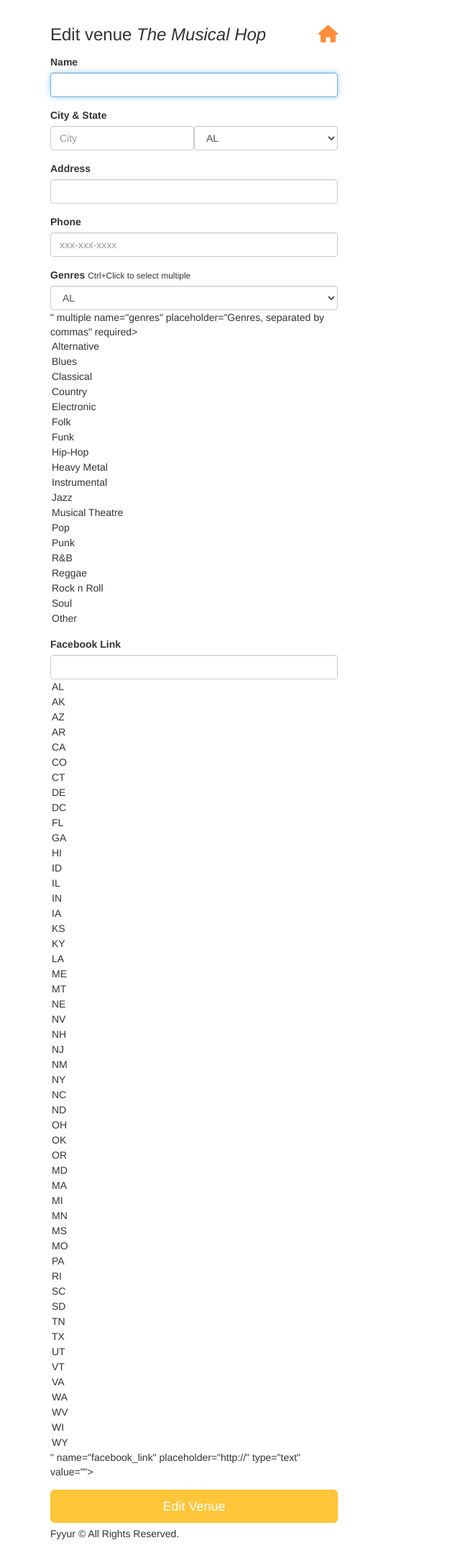
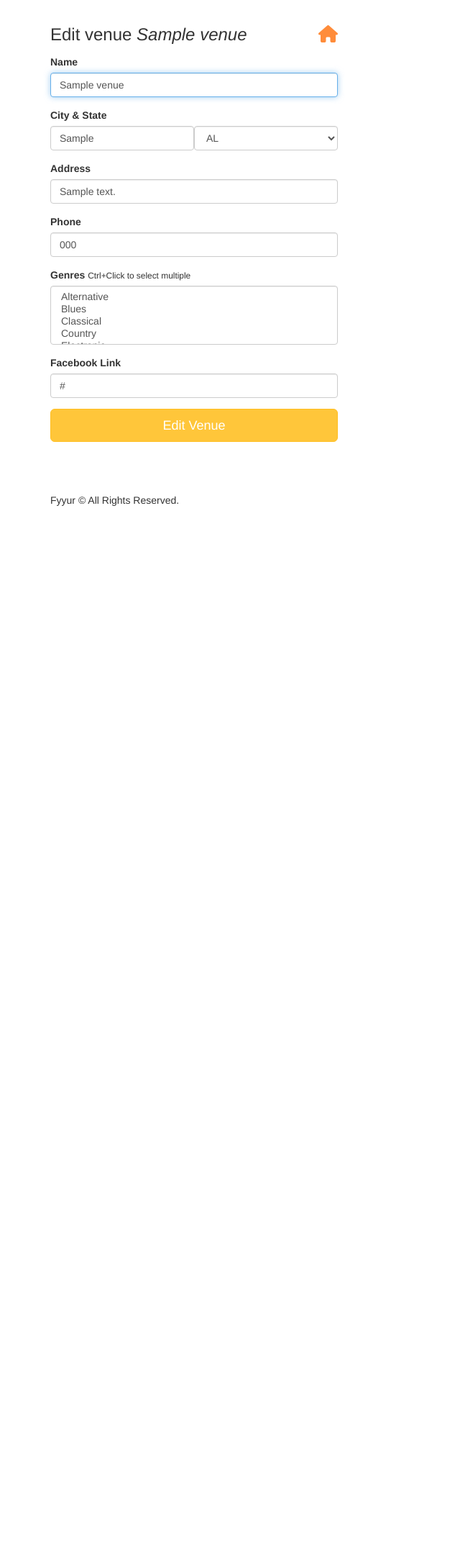
Before and after one commit to nikkiredfern/FSND_Projects, a Flask app: page /venues/1/edit in a window 1280 px wide. Shown: the part 60-2236 px from the top of the page at 72% size, without its empty margins (0-640 px from the left). After the commit the page ends 763 px from the top, so only its background shows below. Run offline with Flask 2, Linux system fonts and the light colour scheme; tables that the repository leaves empty hold one stand-in row (values such as "Sample post"); some libraries are stand-ins or nearby versions.

Commit message:
Linked in the edit venue, edit artist pages. Fixed genres and bugs.

```diff
--- a/01_fyyur/completed_code/app.py
+++ b/01_fyyur/completed_code/app.py
@@ -43,7 +43,7 @@ class Venue(db.Model):
     address = db.Column(db.String(120))
     phone = db.Column(db.String(120))
     image_link = db.Column(db.String(500))
-    genres = db.Column(db.ARRAY(db.String))
+    genres = db.Column(db.String)
     website = db.Column(db.String(500))
     facebook_link = db.Column(db.String(500))
     seeking_talent = db.Column(db.String)
@@ -63,7 +63,7 @@ class Artist(db.Model):
     phone = db.Column(db.String(120))
     website = db.Column(db.String(500))
     image_link = db.Column(db.String(500))
-    genres = db.Column(db.ARRAY(db.String))
+    genres = db.Column(db.String)
     facebook_link = db.Column(db.String(120))
     seeking_venue = db.Column(db.String())
     seeking_description = db.Column(db.String(1000))
@@ -160,24 +160,25 @@ def show_venue(venue_id):
   # shows the venue page with the given venue_id
   # TODO: replace with real venue data from the venues table, using venue_id
   venue = Venue.query.get(venue_id)
-  #data = [{
-    #'name': venue.name,
-    #'city': venue.city,
-    #'state': venue.state,
-    #'address': venue.address,
-    #'phone': venue.phone,
-    #'website': venue.website,
-    #'image_link': venue.image_link,
-    #'genres': genres,
-    #'facebook_link': venue.facebook_link,
-    #'seeking_venue': venue.seeking_talent,
-    #'seeking_description': venue.seeking_talent_description
-  #}]
+  genres = venue.genres.split(",")
 
+  data = {
+  'id': venue.id,
+  'name': venue.name,
+  'address': venue.address,
+  'genres': [item.replace('{', '').replace('}', '') for item in genres],
+  'city': venue.city,
+  'state': venue.state,
+  'phone': venue.phone,
+  'website': venue.website,
+  'facebook_link': venue.facebook_link,
+  'seeking_talent': venue.seeking_talent,
+  'image_link': venue.image_link,
+}
   past_shows = db.session.query(Show.artist_id, Show.start_time).filter(Show.venue_id == venue.id, Show.start_time < datetime.now()).all()
   upcoming_shows = db.session.query(Venue).join(Show, Show.venue_id == venue.id).filter(Show.start_time>datetime.utcnow())
+  return render_template('pages/show_venue.html', venue=data)
 
-  return render_template('pages/show_venue.html', venue=venue)
 
 #  Create Venue
 #  ----------------------------------------------------------------
@@ -202,6 +203,8 @@ def create_venue_submission():
         facebook_link = request.form['facebook_link']
         if 'seeking_talent' not in request.form:
             seeking_talent = False
+        else:
+            seeking_talent = request.form['seeking_talent']
         seeking_talent_description = request.form['seeking_talent_description']
         # TODO: modify data to be the data object returned from db insertion
         venue = Venue(name=name,
@@ -237,7 +240,7 @@ def delete_venue(venue_id):
   # SQLAlchemy ORM to delete a record. Handle cases where the session commit could fail.
   error = False
   try:
-      venue = Venue.query.get(venue_id)
+      venue = Venue.query.filter_by(id=venue_id).first_or_404()
       db.session.delete(venue)
       db.session.commit()
   except():
@@ -283,29 +286,34 @@ def show_artist(artist_id):
   # shows the venue page with the given venue_id
   # TODO: replace with real venue data from the venues table, using venue_id
   artist = Artist.query.get(artist_id)
+  genres = artist.genres.split(',')
+
+  data = {
+    'id': artist.id,
+    'name': artist.name,
+    'genres': [item.replace('{', '').replace('}', '') for item in genres],
+    'city': artist.city,
+    'state': artist.state,
+    'phone': artist.phone,
+    'website': artist.website,
+    'facebook_link': artist.facebook_link,
+    'seeking_venue': artist.seeking_venue,
+    'seeking_description': artist.seeking_description,
+    'image_link': artist.image_link,
+  }
+
   past_shows = db.session.query(Show.venue_id, Show.start_time).filter(Show.artist_id == artist.id, Show.start_time < datetime.now()).all()
   upcoming_shows = db.session.query(Show.venue_id, Show.start_time).filter(Show.artist_id == artist.id, Show.start_time >= datetime.now()).all()
 
-  return render_template('pages/show_artist.html', artist=artist)
+  return render_template('pages/show_artist.html', artist=data)
 
 #  Update
 #  ----------------------------------------------------------------
 @app.route('/artists/<int:artist_id>/edit', methods=['GET'])
 def edit_artist(artist_id):
+  artist = Artist.query.get(artist_id)
   form = ArtistForm()
-  artist={
-    "id": 4,
-    "name": "Guns N Petals",
-    "genres": ["Rock n Roll"],
-    "city": "San Francisco",
-    "state": "CA",
-    "phone": "326-123-5000",
-    "website": "https://www.gunsnpetalsband.com",
-    "facebook_link": "https://www.facebook.com/GunsNPetals",
-    "seeking_venue": True,
-    "seeking_description": "Looking for shows to perform at in the San Francisco Bay Area!",
-    "image_link": "https://images.unsplash.com/photo-1549213783-8284d0336c4f?ixlib=rb-1.2.1&ixid=eyJhcHBfaWQiOjEyMDd9&auto=format&fit=crop&w=300&q=80"
-  }
+  print(form.name.data)
   # TODO: populate form with fields from artist with ID <artist_id>
   return render_template('forms/edit_artist.html', form=form, artist=artist)
 
@@ -318,21 +326,9 @@ def edit_artist_submission(artist_id):
 
 @app.route('/venues/<int:venue_id>/edit', methods=['GET'])
 def edit_venue(venue_id):
-  form = VenueForm()
-  venue={
-    "id": 1,
-    "name": "The Musical Hop",
-    "genres": ["Jazz", "Reggae", "Swing", "Classical", "Folk"],
-    "address": "1015 Folsom Street",
-    "city": "San Francisco",
-    "state": "CA",
-    "phone": "123-123-1234",
-    "website": "https://www.themusicalhop.com",
-    "facebook_link": "https://www.facebook.com/TheMusicalHop",
-    "seeking_talent": True,
-    "seeking_description": "We are on the lookout for a local artist to play every two weeks. Please call us.",
-    "image_link": "https://images.unsplash.com/photo-1543900694-133f37abaaa5?ixlib=rb-1.2.1&ixid=eyJhcHBfaWQiOjEyMDd9&auto=format&fit=crop&w=400&q=60"
-  }
+  venue = Venue.query.get(venue_id)
+  form = VenueForm(obj=venue)
+  print(form.name.data)
   # TODO: populate form with values from venue with ID <venue_id>
   return render_template('forms/edit_venue.html', form=form, venue=venue)
 
@@ -363,10 +359,12 @@ def create_artist_submission():
         phone = request.form['phone']
         website = request.form['website']
         image_link = request.form['image_link']
-        genres = request.form['genres']
+        genres = request.form.getlist('genres')
         facebook_link = request.form['facebook_link']
         if 'seeking_venue' not in request.form:
             seeking_venue = False
+        else:
+            seeking_venue = request.form['seeking_venue']
         seeking_description = request.form['seeking_description']
         # TODO: modify data to be the data object returned from db insertion
         artist = Artist(name=name,
--- a/01_fyyur/completed_code/forms.py
+++ b/01_fyyur/completed_code/forms.py
@@ -33,19 +33,6 @@ class ShowForm(Form):
     )
 
 class VenueForm(Form):
-
-    #def invalid_phone(form, field):
-        #if len(field) > 16:
-            #raise ValidationError('Invalid phone number.')
-        #try:
-            #input_number = phonenumbers.parse(field)
-            #if not (phonenumbers.is_valid_number(input_number)):
-                #raise ValidationError('Invalid phone number.')
-        #except:
-            #input_number = phonenumbers.parse("+1"+field)
-            #if not (phonenumbers.is_valid_number(input_number)):
-                #raise ValidationError('Invalid phone number.')
-
     name = StringField(
         'name', validators=[DataRequired()]
     )
@@ -111,13 +98,6 @@ class VenueForm(Form):
     address = StringField(
         'address', validators=[DataRequired()]
     )
-    phone = StringField(
-        'phone', validators=[DataRequired(),
-                            Length(min=10, max=10),
-                            Regexp('[0-9]{10}'),
-                            #invalid_phone('VenueForm', 'phone')
-                            ]
-    )
     website = StringField(
         'website', validators=[URL()]
     )
@@ -159,8 +139,17 @@ class VenueForm(Form):
         'seeking_description'
     )
 
+    #def validate_phone(field):
+        #if len(field.data) != 10:
+            #raise ValidationError('Please enter a valid phone number.')
+        #try:
+            #input_number = phonenumbers.parse(field.data)
+            #if not (phonenumbers.is_valid_number(input_number)):
 
-
+    phone = StringField(
+        'phone', validators=[DataRequired()]
+        #validate_phone]
+    )
 
 class ArtistForm(Form):
     name = StringField(
--- a/01_fyyur/completed_code/templates/forms/edit_artist.html
+++ b/01_fyyur/completed_code/templates/forms/edit_artist.html
@@ -26,11 +26,11 @@
       <div class="form-group">
         <label for="genres">Genres</label>
         <small>Ctrl+Click to select multiple</small>
-        {{ form.genres(class_ = 'form-control', placeholder='Genres, separated by commas', id=form.state, autofocus = true) }}
+        {{ form.genres(class_ = 'form-control', autofocus = true) }}
       </div>
       <div class="form-group">
           <label for="genres">Facebook Link</label>
-          {{ form.facebook_link(class_ = 'form-control', placeholder='http://', id=form.state, autofocus = true) }}
+          {{ form.facebook_link(class_ = 'form-control', placeholder='http://', autofocus = true) }}
         </div>
       <input type="submit" value="Edit Artist" class="btn btn-primary btn-lg btn-block">
     </form>
--- a/01_fyyur/completed_code/templates/forms/edit_venue.html
+++ b/01_fyyur/completed_code/templates/forms/edit_venue.html
@@ -30,11 +30,11 @@
       <div class="form-group">
         <label for="genres">Genres</label>
         <small>Ctrl+Click to select multiple</small>
-        {{ form.genres(class_ = 'form-control', placeholder='Genres, separated by commas', id=form.state, autofocus = true) }}
+        {{ form.genres(class_ = 'form-control', autofocus = true) }}
       </div>
       <div class="form-group">
-          <label for="genres">Facebook Link</label>
-          {{ form.facebook_link(class_ = 'form-control', placeholder='http://', id=form.state, autofocus = true) }}
+          <label for="facebook_link">Facebook Link</label>
+          {{ form.facebook_link(class_ = 'form-control', placeholder='http://', autofocus = true) }}
         </div>
       <input type="submit" value="Edit Venue" class="btn btn-primary btn-lg btn-block">
     </form>
```
Also changed, not shown: 01_fyyur/completed_code/templates/pages/show_artist.html (+7 -0 lines), 01_fyyur/completed_code/templates/pages/show_venue.html (+11 -1 lines).
